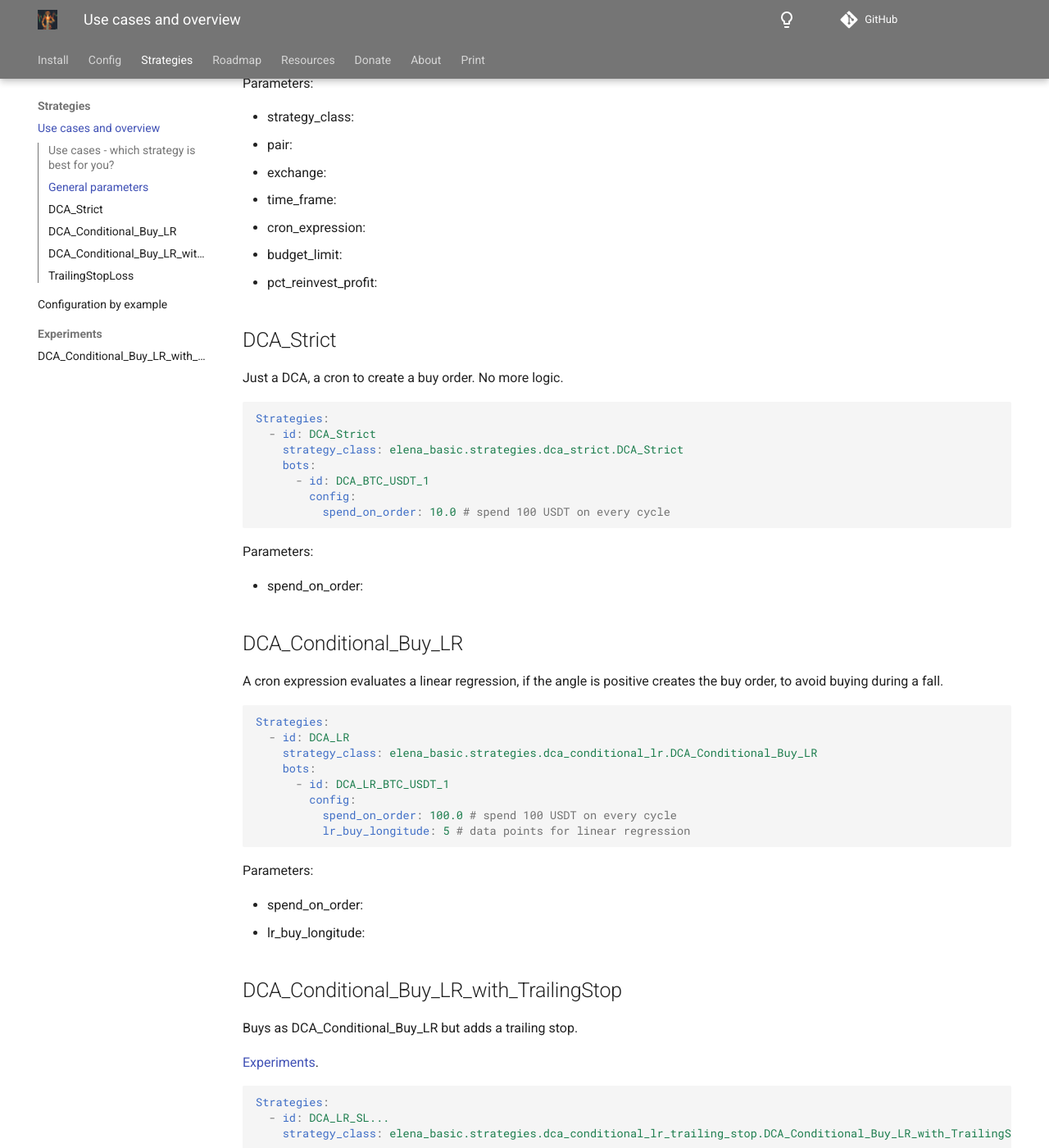
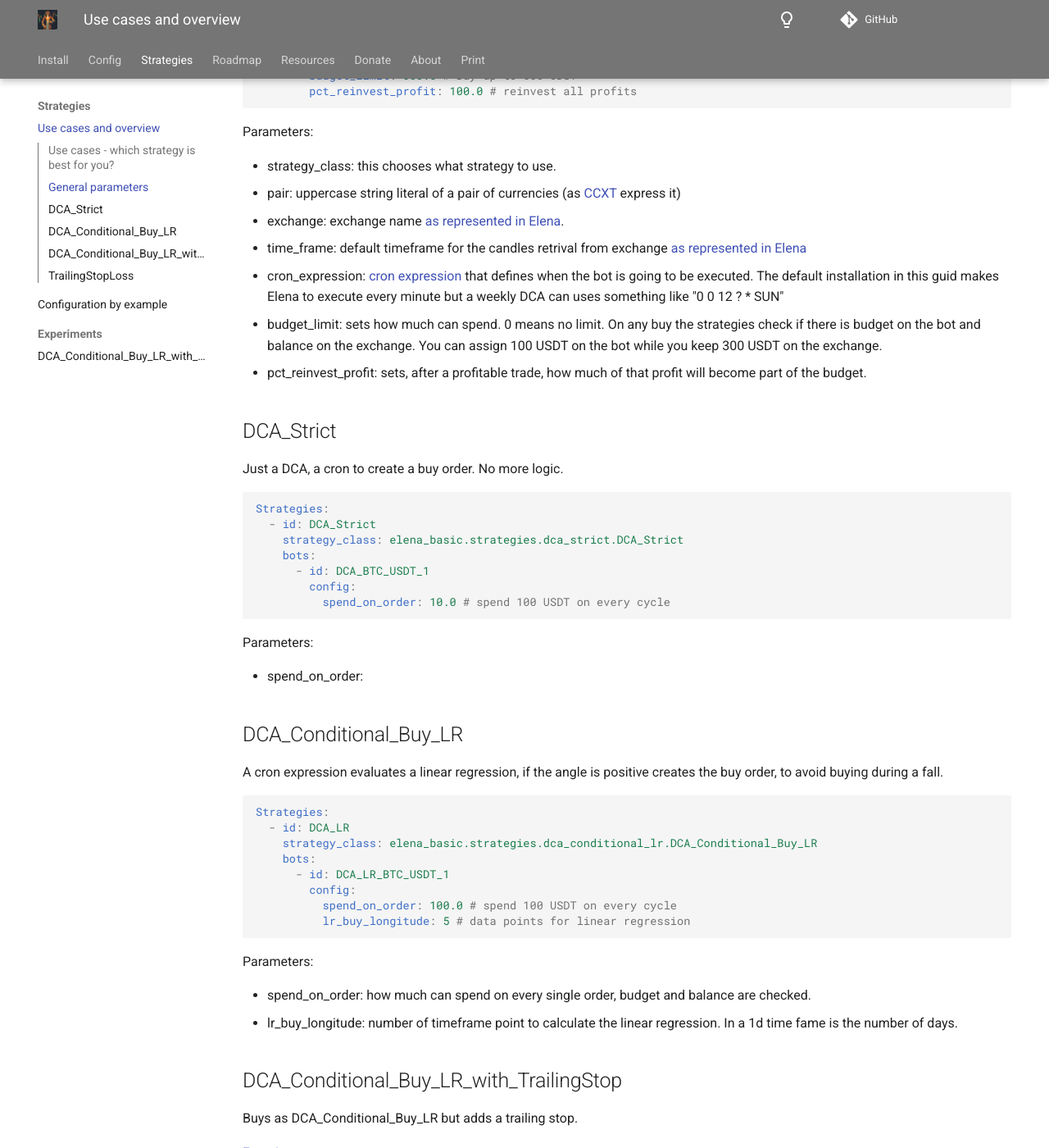
Before and after one commit to Pasta-fantasia/elena-docs, an MkDocs documentation site: the page built from docs/03_strategies/use_cases.md, in a window 1280 px wide and 1400 px high, scrolled down 1250 px. Shown: the whole window at 82% size. Built offline with MkDocs 1.6.1 and Material for MkDocs 9.7.7, drawn with Linux system fonts in a browser that asks for light colours; comment, search, counter and statistics services are not loaded; some of the changed text lies outside the part shown.

Commit message:
feat: docs

`````diff
--- a/docs/03_strategies/use_cases.md
+++ b/docs/03_strategies/use_cases.md
@@ -8,6 +8,7 @@
 - DCA_Strict:
     - You're a believer in crypto and you're playing very long...
     - Only buys.
+    - Why use Elena and not your exchange "auto invest"? At least in Binance, Elena is cheaper. You can also automate in one place several exchanges.
 - DCA_Conditional_Buy_LR:
     - A believer that wants to avoid buying during a fall.
     - Only buys.
@@ -37,20 +38,20 @@ Strategies:
         pair: BTC/USDT
         exchange: binance
         time_frame: 1h # Valid values: 1m, 1h, 1d, 1M, 1y
-        cron_expression: "0,30 * * * *" # At every 5th minute
+        cron_expression: "0,30 * * * *" # At 0 and 30 minutes of every hour
         budget_limit: 600.0 # Buy up to 600 UDST
         pct_reinvest_profit: 100.0 # reinvest all profits
 ````
 
 Parameters:
 
-- strategy_class:
-- pair:
-- exchange:
-- time_frame:
-- cron_expression:
-- budget_limit:
-- pct_reinvest_profit:
+- strategy_class: this chooses what strategy to use.
+- pair: uppercase string literal of a pair of currencies (as [CCXT](https://github.com/ccxt/ccxt/wiki) express it)
+- exchange: exchange name [as represented in Elena](https://github.com/Pasta-fantasia/elena/blob/main/elena/domain/model/exchange.py#L5).
+- time_frame: default timeframe for the candles retrival from exchange [as represented in Elena](https://github.com/Pasta-fantasia/elena/blob/main/elena/domain/model/time_frame.py#L4)
+- cron_expression: [cron expression](https://crontab.guru/) that defines when the bot is going to be executed. The default installation in this guid makes Elena to execute every minute but a weekly DCA can uses something like "0 0 12 ? * SUN"
+- budget_limit: sets how much can spend. 0 means no limit. On any buy the strategies check if there is budget on the bot and balance on the exchange. You can assign 100 USDT on the bot while you keep 300 USDT on the exchange.
+- pct_reinvest_profit: sets, after a profitable trade, how much of that profit will become part of the budget.
 
 ## DCA_Strict
 
@@ -89,8 +90,8 @@ Strategies:
 
 Parameters:
 
-- spend_on_order:
-- lr_buy_longitude:
+- spend_on_order: how much can spend on every single order, budget and balance are checked.
+- lr_buy_longitude: number of timeframe point to calculate the linear regression. In a 1d time fame is the number of days.
 
 
 ## DCA_Conditional_Buy_LR_with_TrailingStop
@@ -117,8 +118,8 @@ Strategies:
 
 Parameters:
 
-- spend_on_order:
-- lr_buy_longitude:
+- spend_on_order: how much can spend on every single order, budget and balance are checked.
+- lr_buy_longitude: number of timeframe point to calculate the linear regression. In a 1d time fame is the number of days.
 - band_length:
 - band_mult:
 - minimal_benefit_to_start_trailing:
`````
Also changed, not shown: docs/03_strategies/DCA_Conditional_Buy_LR_with_TrailingStop/index.md (+2 -1 lines).
